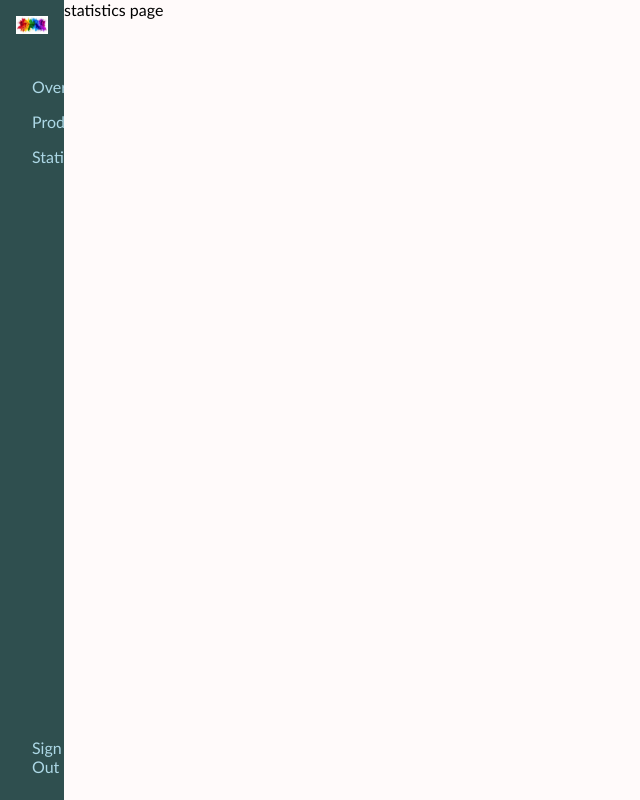
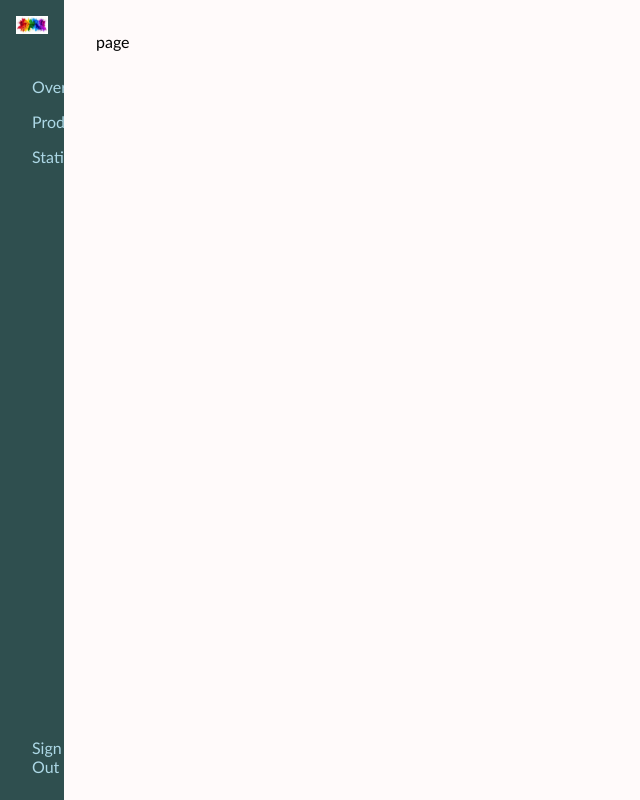
Before and after one commit to banuaggun/dashboard-vue, a Vue app: page /statistics in a window 1280 px wide. Shown: the whole page, without its empty margins (0-640 px from the left). Built offline with nearby package versions, Linux system fonts and the light colour scheme; some icons are missing.

Commit message:
Pages are being prepared

```diff
--- a/src/views/Overview.vue
+++ b/src/views/Overview.vue
@@ -1,14 +1,5 @@
-<script setup>
-</script>
-
 <template>
   <main class="overview__page">
     <h1>Overview Page</h1>
   </main>
 </template>
-
-<style scoped>
-.overview__page{
-  background-color: azure;
-}
-</style>
--- a/src/views/Products.vue
+++ b/src/views/Products.vue
@@ -1,9 +1,7 @@
 <template>
-  <div class="product__page">
-    <h1>This is an product page</h1>
-  </div>
+  <main>
+    <div class="product__page">
+      <h1>This is an product page</h1>
+    </div>
+  </main>
 </template>
-
-<style>
-
-</style>
--- a/src/views/SignOut.vue
+++ b/src/views/SignOut.vue
@@ -1,13 +1,5 @@
 <template>
-  sign out
+  <main>
+    sign out
+  </main>
 </template>
-
-<script>
-export default {
-
-}
-</script>
-
-<style>
-
-</style>
--- a/src/views/Statistics.vue
+++ b/src/views/Statistics.vue
@@ -1,13 +1,5 @@
 <template>
-  statistics page
+  <main>
+    page
+  </main>
 </template>
-
-<script>
-export default {
-
-}
-</script>
-
-<style>
-
-</style>
```
